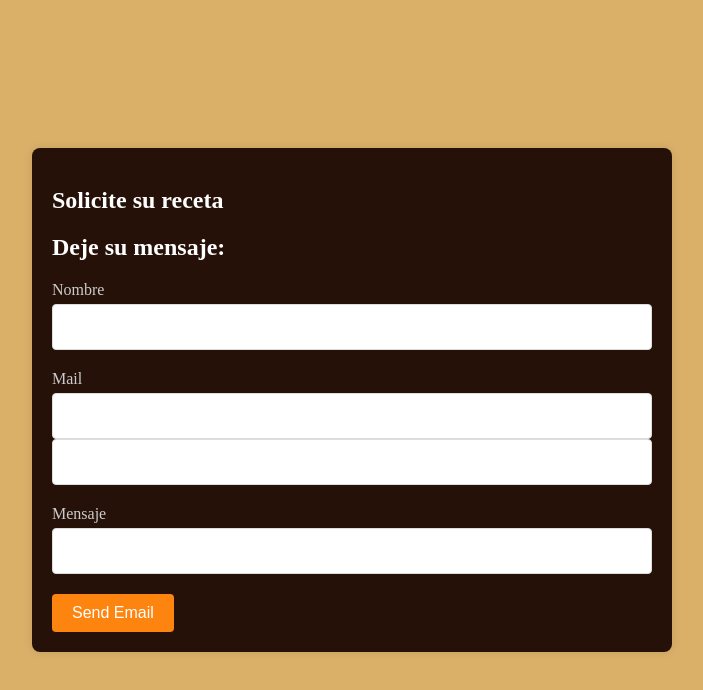
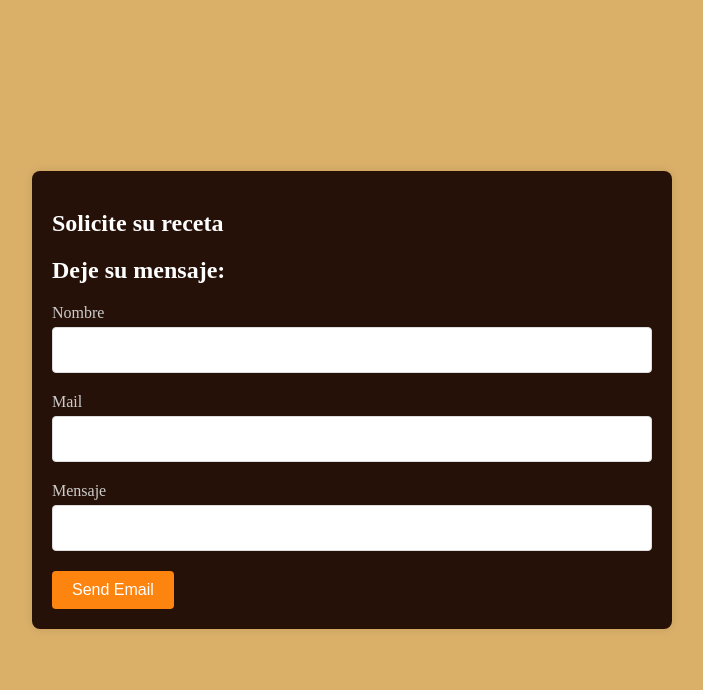
Before and after one commit to LarissaAngel/Proyecto-Front-End, a plain HTML site: page form.html in a window 1280 px wide. Shown: the whole page, without its empty margins (288-991 px from the left). Drawn offline with nearby package versions, Linux system fonts and the light colour scheme.

Commit message:
Update form.html

```diff
--- a/form.html
+++ b/form.html
@@ -38,7 +38,7 @@
             <div class="field">
                 <label for="id_email">Mail</label>
                 <input type="text" name="id_email" id="id_email">
-                <input type="text" name="email_id" id="email_id">
+
             </div>
 
             <div class="field mensaje">
```
